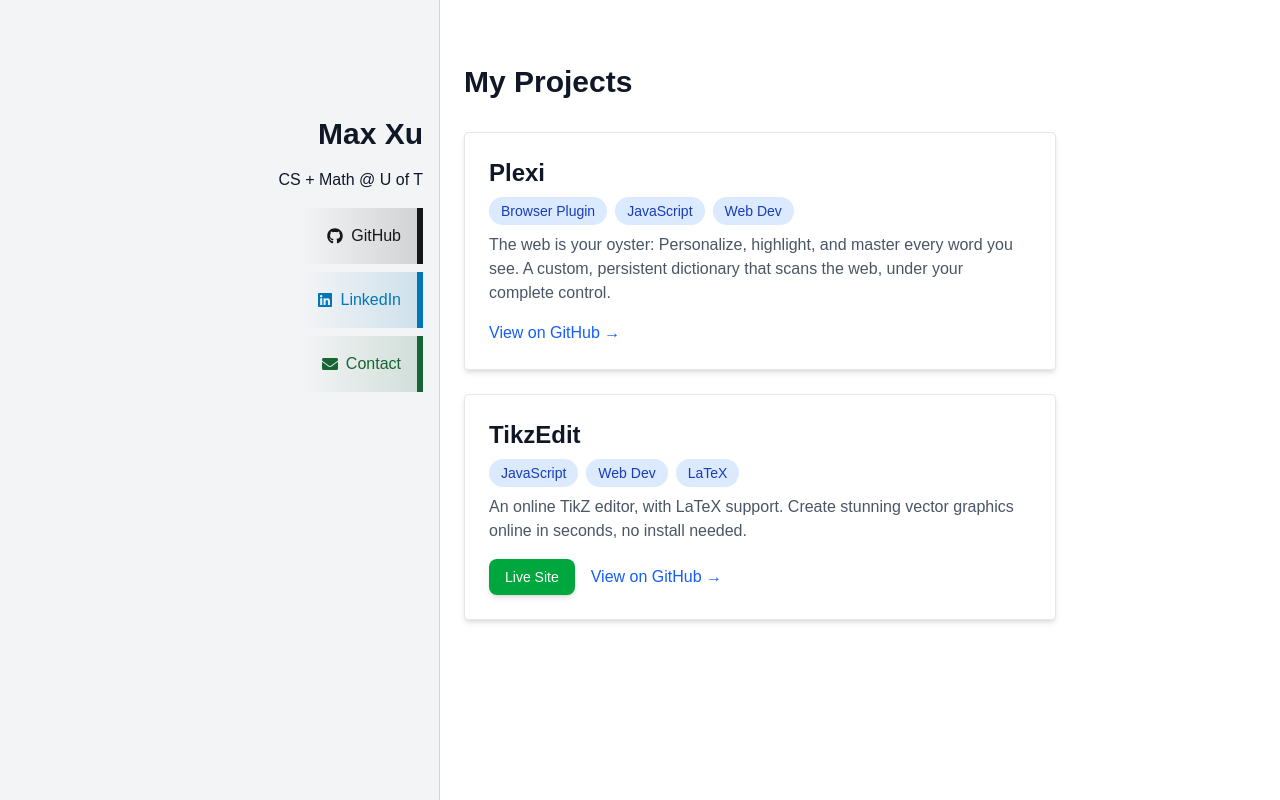
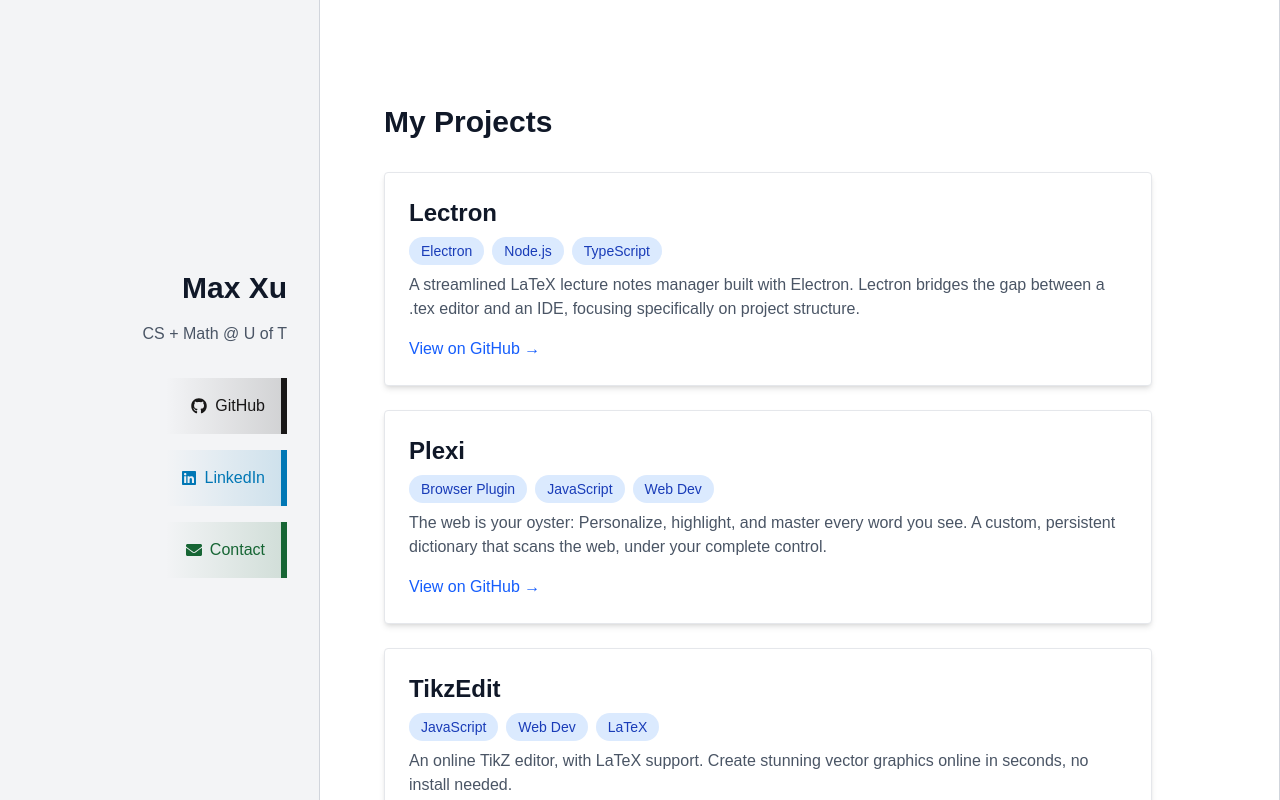
Before and after one commit to hmaxxu/portfolio, a Next.js app: page / in a window 1280 px wide. Built offline with nearby package versions, Linux system fonts and the light colour scheme; a web font is replaced by a local one.

Commit message:
added new project, updated style

```diff
--- a/app/page.tsx
+++ b/app/page.tsx
@@ -4,6 +4,15 @@
 
 export default function Home() {
   const projects = [
+    {
+      title: "Lectron",
+      description: "A streamlined LaTeX lecture notes manager built with Electron. Lectron bridges the gap between a .tex editor and an IDE, focusing specifically on project structure.",
+      tags: ["Electron", "Node.js", "TypeScript"],
+      link: {
+        href: "https://github.com/maxhxu/lectron",
+        text: "View on GitHub",
+      },
+    },
     {
       title: "Plexi",
       description: "The web is your oyster: Personalize, highlight, and master every word you see. A custom, persistent dictionary that scans the web, under your complete control.",
@@ -30,6 +39,7 @@
   ];
 
   return (
+    <div className="h-screen overflow-y-auto overscroll-none">
       <TwoColumnLayout>
         <div className="mb-10 sm:block hidden">
           {/* empty */}
@@ -50,5 +60,6 @@
           ))}
         </div>
       </TwoColumnLayout>
+    </div>
   );
 }
--- a/components/Sidebar.tsx
+++ b/components/Sidebar.tsx
@@ -8,22 +8,13 @@
   const iconClass = 'inline-block mr-2 align-middle';
 
   return (
-    <div className="
-      p-4
-      bg-gray-100 dark:bg-gray-800
-      h-full
-      border-r border-gray-300 dark:border-gray-700
-      flex flex-col items-end text-right
-      text-gray-900 dark:text-gray-100
-    ">
-
-      <h1 className="text-3xl text-right font-bold mb-4">Max Xu</h1>
-
-      <p className="text-right mb-4">
+    <div className="p-8 pt-24 pb-12 flex flex-col items-end text-right text-gray-900 dark:text-gray-100">
+      <h1 className="text-3xl font-bold mb-4">Max Xu</h1>
+      <p className="mb-8 text-gray-600 dark:text-gray-400">
         CS + Math @ U of T
       </p>
 
-      <ul className="text-right flex flex-col gap-2">
+      <ul className="flex flex-col gap-4">
         <li>
           <ThemedLink
             href="https://github.com/maxhxu"
--- a/components/TwoColumnLayout.tsx
+++ b/components/TwoColumnLayout.tsx
@@ -7,42 +7,32 @@
 
 export default function TwoColumnLayout({ children }: TwoColumnLayoutProps) {
   return (
-    <div className="flex flex-col md:flex-row min-h-screen bg-white dark:bg-gray-900 text-gray-900 dark:text-gray-100">
-
-      <div className="hidden md:block md:w-5/32 bg-gray-100 dark:bg-gray-800">
-        {/* empty */}
-      </div>
-
-      <div className="
-        w-full
-        md:w-3/16
-        md:sticky
-        md:top-0
-        md:h-screen
-        md:flex md:flex-col
-      ">
-
-        <div className="
-          hidden md:block md:h-1/8
+    <div className="min-h-screen bg-gray-100 dark:bg-gray-800 flex justify-center">
+      <div className="w-full max-w-[1440px] flex flex-col md:flex-row min-h-screen bg-white dark:bg-gray-900">
+        <aside className="
+          w-full md:w-1/3 lg:w-1/4
+          md:sticky md:top-0 md:h-screen
           bg-gray-100 dark:bg-gray-800
           border-r border-gray-300 dark:border-gray-700
+          flex flex-col justify-center
         ">
-          {/* empty */}
-        </div>
+          <Sidebar />
+        </aside>
 
-        <div className="flex-grow">
-          <Sidebar />
-        </div>
+        <main className="
+          flex-grow
+          p-6 md:p-16
+          bg-white dark:bg-gray-900
+          border-r border-gray-300 dark:border-gray-700
+          relative
+        ">
+
+          <div className="relative z-10 max-w-3xl">
+            {children}
+          </div>
+        </main>
+
       </div>
-
-      <main className="
-        w-full
-        md:w-1/2
-        p-6
-      ">
-        {children}
-      </main>
-
     </div>
   );
 }
```
Lines whose indentation alone changed are shown as unchanged.
